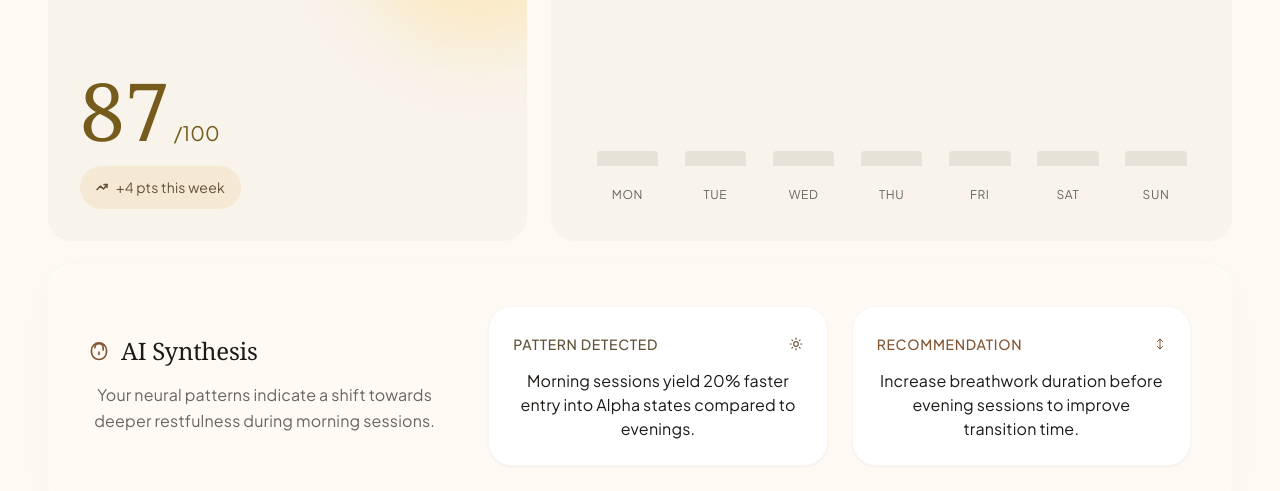
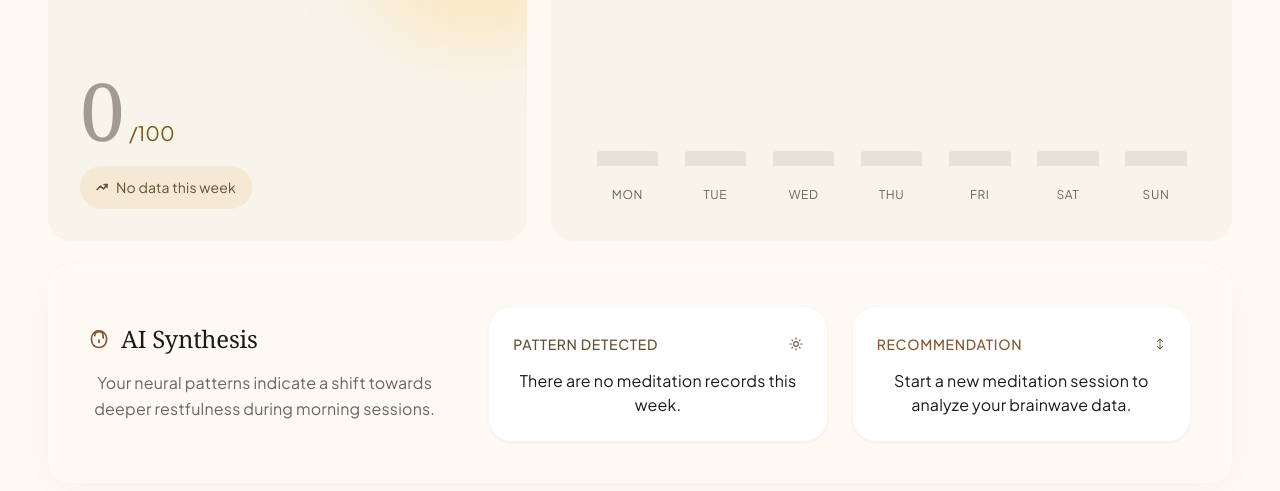
Before and after one commit to EEGMeditation-HCI02/Bisang, a React (Vite) app: page /reports in a window 1280 px wide. Shown: the part 441-932 px from the top of the page. Built offline with nearby package versions, Linux system fonts and the light colour scheme; no server answers.

Commit message:
feat : reports page

```diff
--- a/src/pages/ReportPage.tsx
+++ b/src/pages/ReportPage.tsx
@@ -5,9 +5,9 @@ import { supabase } from "../lib/supabaseClient";
 import { UserContext } from "../contexts/userContextHelpers";
 import SessionReportPage from "./SessionReportPage";
 
-const DUMMY_DATA = {
-    score: 87,
-    trend: "+4 pts this week",
+const EMPTY_STATE = {
+    score: 0,
+    trend: "No data this week",
     graphData: [
         { day: "MON", minutes: 0, height: "10%" },
         { day: "TUE", minutes: 0, height: "10%" },
@@ -18,8 +18,8 @@ const DUMMY_DATA = {
         { day: "SUN", minutes: 0, height: "10%" },
     ],
     aiFeedback: {
-        pattern: "Morning sessions yield 20% faster entry into Alpha states compared to evenings.",
-        recommendation: "Increase breathwork duration before evening sessions to improve transition time."
+        pattern: "There are no meditation records this week.",
+        recommendation: "Start a new meditation session to analyze your brainwave data."
     },
     stats: {
         duration: "0h 0m",
@@ -32,10 +32,9 @@ export default function ReportPage() {
     const { user } = useContext(UserContext);
     const location = useLocation();
 
-    // 명상 끝나고 넘어온 거면 true, 헤더에서 그냥 누른 거면 undefined
     const isJustFinished = location.state?.isJustFinished;
 
-    const [reportData, setReportData] = useState(DUMMY_DATA);
+    const [reportData, setReportData] = useState(EMPTY_STATE);
     const [activeTab, setActiveTab] = useState(isJustFinished ? "today" : "Weekly");
 
     useEffect(() => {
@@ -55,10 +54,9 @@ export default function ReportPage() {
 
                 if (error) throw error;
 
-                if (data && data.length > 0) {
+                // 1. 기본 일주일 치 틀(Map) 만들기
                 const daysMap = new Map();
                 const today = new Date();
-
                 for (let i = 6; i >= 0; i--) {
                     const d = new Date(today);
                     d.setDate(d.getDate() - i);
@@ -67,32 +65,47 @@ export default function ReportPage() {
                     daysMap.set(dateString, { day: dayName, minutes: 0 });
                 }
 
+                // 2. 데이터가 있을 경우에만 덮어쓰기
+                if (data && data.length > 0) {
                     let totalScore = 0;
+                    let validScoreCount = 0;
                     let totalMinutes = 0;
 
                     data.forEach((row) => {
                         const rowDate = new Date(row.created_at).toISOString().split('T')[0];
-                        if (daysMap.has(rowDate)) {
+
+                        // 시간 계산 (그래프 및 전체 통계용)
                         let mins = 0;
                         if (row.total_duration) {
                             const minMatch = row.total_duration.match(/(\d+)m/);
                             if (minMatch) mins = parseInt(minMatch[1], 10);
                         }
+                        totalMinutes += mins;
+
+                        // 요일별 시간에 누적
+                        if (daysMap.has(rowDate)) {
                             daysMap.get(rowDate).minutes += mins;
-                            totalMinutes += mins;
                         }
-                        totalScore += (row.score || 0);
+
+                        // 점수 누적 (0점 제외한 유효 세션만)
+                        const sessionScore = row.score || 0;
+                        if (sessionScore > 0) {
+                            totalScore += sessionScore;
+                            validScoreCount += 1;
+                        }
                     });
 
                     const rawDays = Array.from(daysMap.values());
                     const maxMins = Math.max(...rawDays.map(d => d.minutes), 30);
+
+                    // 그래프 데이터 매핑 (다시 시간 단위로 복원)
                     const formattedGraphData = rawDays.map(d => ({
                         day: d.day,
                         minutes: d.minutes,
                         height: `${Math.max(10, Math.round((d.minutes / maxMins) * 100))}%`
                     }));
 
-                    const avgScore = Math.round(totalScore / data.length);
+                    const avgScore = validScoreCount > 0 ? Math.round(totalScore / validScoreCount) : 0;
                     const hours = Math.floor(totalMinutes / 60);
                     const remainderMins = totalMinutes % 60;
                     const durationStr = hours > 0 ? `${hours}h ${remainderMins}m` : `${remainderMins}m`;
@@ -101,17 +114,28 @@ export default function ReportPage() {
 
                     setReportData({
                         score: avgScore,
-                        trend: "Steady progress",
+                        trend: avgScore > 0 ? "Steady progress" : "No recent data",
                         graphData: formattedGraphData,
                         aiFeedback: {
-                            pattern: latestSession?.ai_pattern || DUMMY_DATA.aiFeedback.pattern,
-                            recommendation: latestSession?.ai_recommendation || DUMMY_DATA.aiFeedback.recommendation
+                            pattern: latestSession?.ai_pattern || "Sufficient data was not collected.",
+                            recommendation: latestSession?.ai_recommendation || "AI feedback is provided when you conduct a meditation session."
                         },
                         stats: {
                             duration: durationStr,
                             sessions: data.length,
-                            streak: latestSession?.current_streak || DUMMY_DATA.stats.streak
+                            streak: latestSession?.current_streak || "0 Days"
                         }
+                    });
+                } else {
+                    // 데이터가 없을 경우 (DUMMY 데이터 대신 실제 빈 화면에 맞는 세팅)
+                    const rawDays = Array.from(daysMap.values());
+                    setReportData({
+                        ...EMPTY_STATE,
+                        graphData: rawDays.map(d => ({
+                            day: d.day,
+                            minutes: 0,
+                            height: "10%"
+                        }))
                     });
                 }
             } catch (err) {
@@ -171,9 +195,7 @@ export default function ReportPage() {
                     </div>
                 </header>
 
-                {/* 🌟 하단 컨텐츠 영역만 교체됩니다 */}
                 {isToday ? (
-                    // 헤더는 위에서 그려졌으므로, SessionReportPage 내부 헤더는 숨깁니다.
                     <SessionReportPage hideHeader={true} />
                 ) : (
                     <div className={styles.grid}>
@@ -186,7 +208,10 @@ export default function ReportPage() {
 
                             <div className={styles.scoreContent}>
                                 <div className={styles.scoreValueWrap}>
-                                    <span className={styles.scoreValue}>{reportData.score}</span>
+                                    {/* 점수가 0이면 흐리게 보이거나 0으로 명확히 표시 */}
+                                    <span className={styles.scoreValue} style={reportData.score === 0 ? { color: "#a39a91" } : {}}>
+                                        {reportData.score}
+                                    </span>
                                     <span className={styles.scoreTotal}>/100</span>
                                 </div>
 
```
Lines whose indentation alone changed are shown as unchanged.
